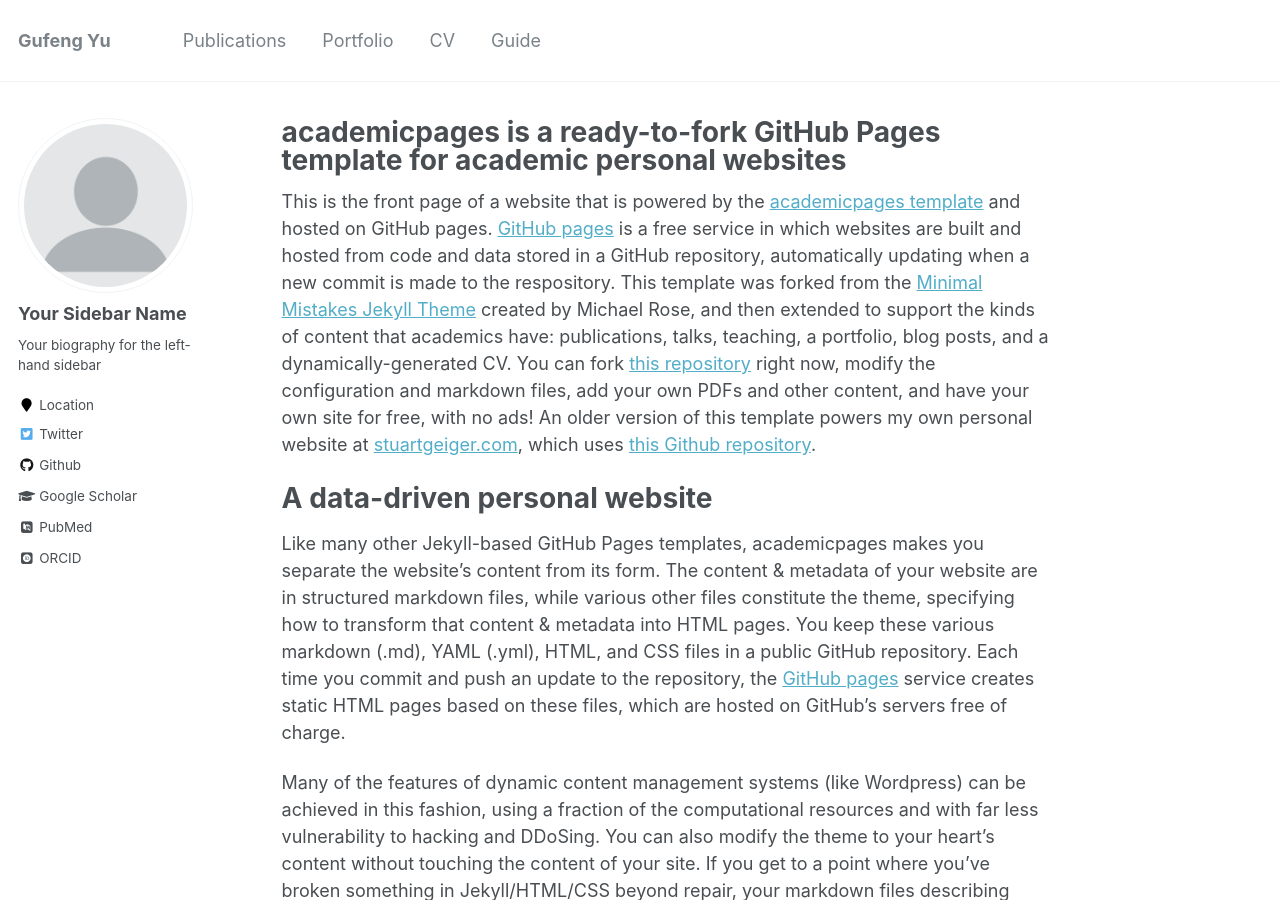
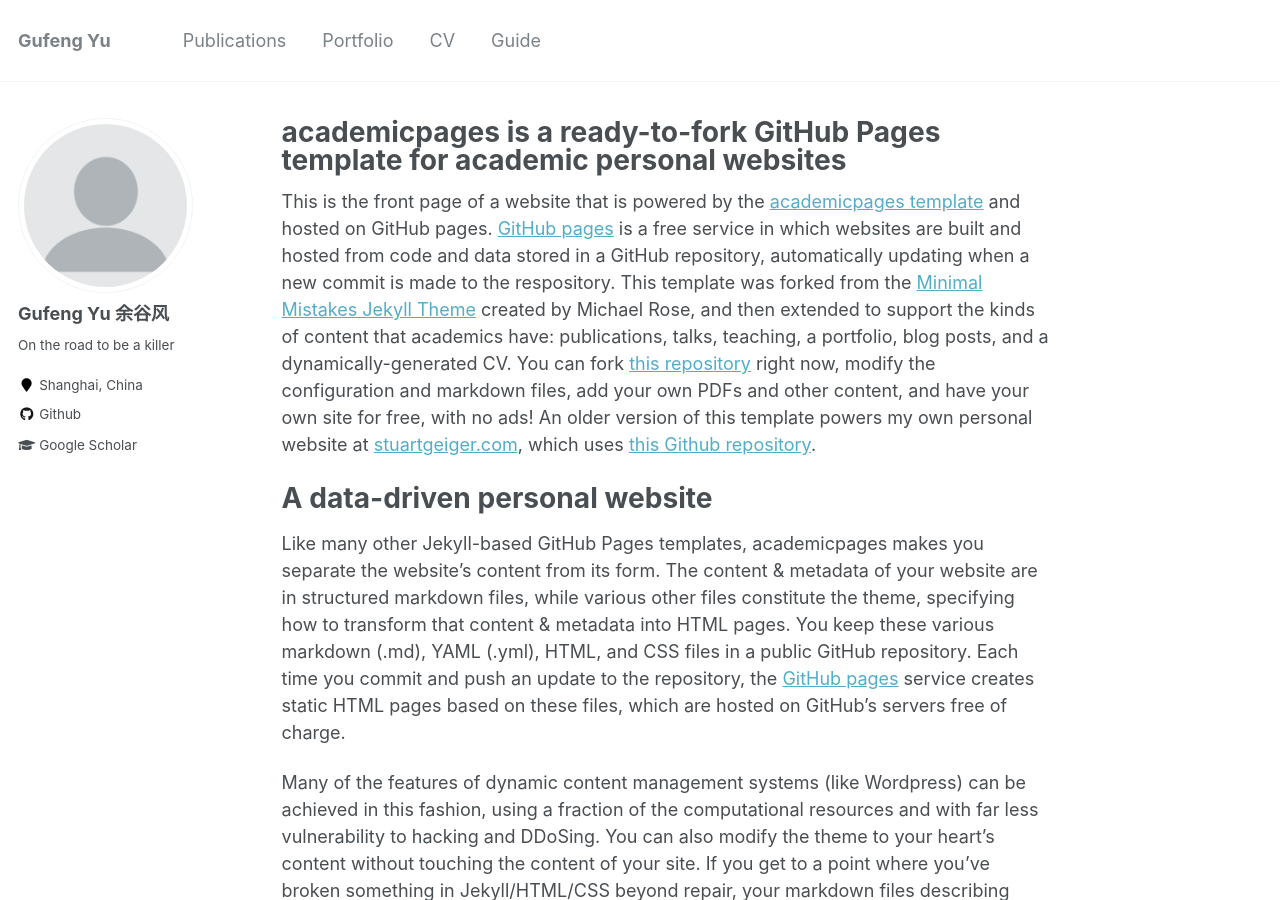
Before and after one commit to GufengYu520/gufengyu520.github.io, a Jekyll site: the page built from _pages/about.md, in a window 1280 px wide and 900 px high. Built offline with Jekyll 4.4.1, drawn with Linux system fonts in a browser that asks for light colours; some web fonts are replaced.

Commit message:
Update _config.yml

```diff
--- a/_config.yml
+++ b/_config.yml
@@ -80,13 +80,13 @@ analytics:
 
 # Site Author
 author:
-  name             : "Your Sidebar Name"
+  name             : "Gufeng Yu 余谷风"
   avatar           : "profile.png"
-  bio              : "Your biography for the left-hand sidebar"
-  location         : "Location"
+  bio              : "On the road to be a killer"
+  location         : "Shanghai, China"
   employer         :
-  pubmed           : "https://www.ncbi.nlm.nih.gov/pubmed/?term=john+snow"
-  googlescholar    : "http://yourfullgooglescholarurl.com"
+  pubmed           : # "https://www.ncbi.nlm.nih.gov/pubmed/?term=john+snow"
+  googlescholar    : "https://scholar.google.com/citations?hl=zh-CN&user=97-LZ1sAAAAJ"
   email            :
   researchgate     :  # example: "https://www.researchgate.net/profile/yourprofile"
   uri              :
@@ -96,20 +96,20 @@ author:
   flickr           :
   facebook         :
   foursquare       :
-  github           : "academicpages"
+  github           : "GufengYu520"
   google_plus      :
   keybase          :
   instagram        :
   impactstory      : #"https://profiles.impactstory.org/u/xxxx-xxxx-xxxx-xxxx"
   lastfm           :
   linkedin         :
-  orcid            : "http://orcid.org/yourorcidurl"
+  orcid            : #"http://orcid.org/yourorcidurl"
   pinterest        :
   soundcloud       :
   stackoverflow    : # http://stackoverflow.com/users/123456/username
   steam            :
   tumblr           :
-  twitter          : "replacethistwitterhandle"
+  twitter          : #"replacethistwitterhandle"
   vine             :
   weibo            :
   xing             :
```
